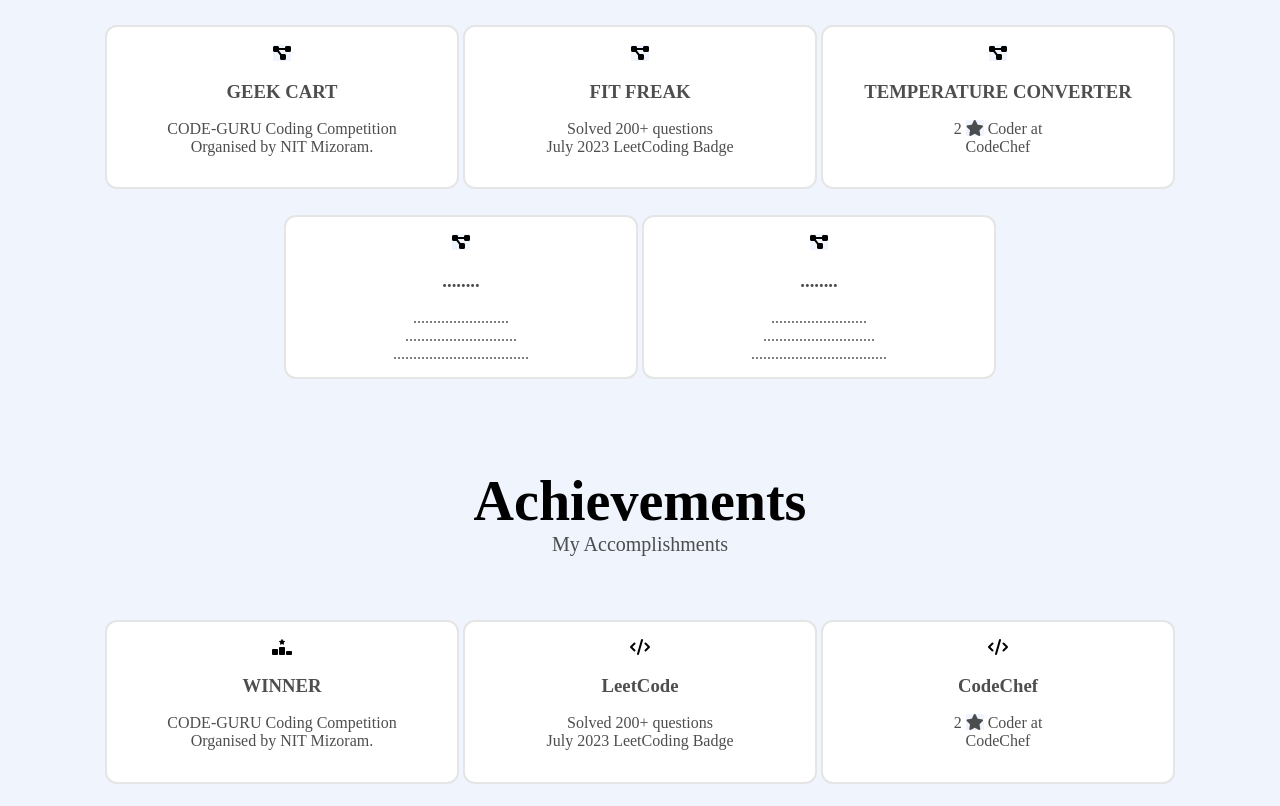
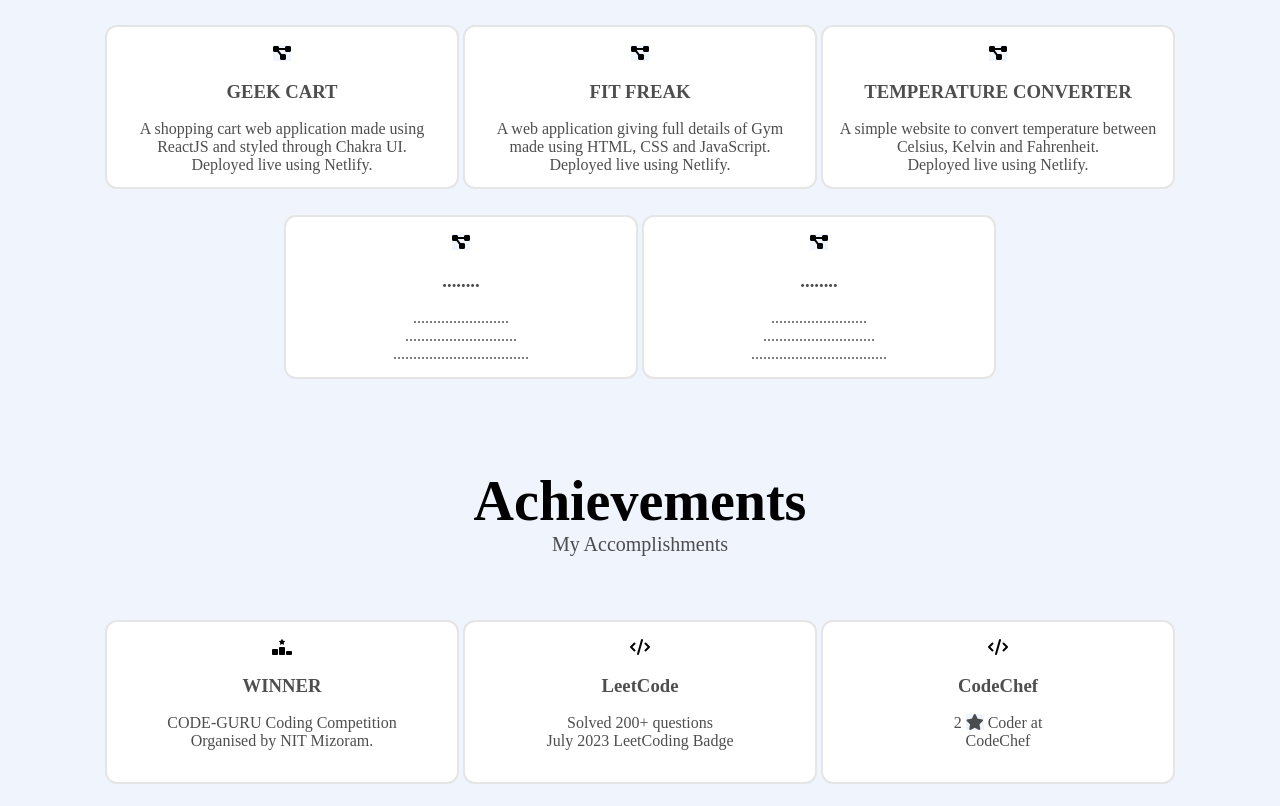
Before and after one commit to Shashvat-Rane/Portfolio, a plain HTML site: page index.html in a window 1280 px wide. Shown: the part 1680-2486 px from the top of the page. Drawn offline with Linux system fonts and the light colour scheme.

Commit message:
index.html

```diff
--- a/index.html
+++ b/index.html
@@ -90,22 +90,18 @@
                 <div class="about__box">
                     <i class="fa-solid fa-diagram-project icon"></i>
                     <h3 class="about__title ach_title"><a href="#projects">GEEK CART</a></h3>
-                    <span class="about__subtitle">CODE-GURU Coding Competition<br>Organised by NIT Mizoram.</span>
+                    <span class="about__subtitle">A shopping cart web application made using<br>ReactJS and styled through Chakra UI.<br>Deployed live using Netlify.</span>
                 </div>
 
                 <div class="about__box">
                     <i class="fa-solid fa-diagram-project icon"></i>
                     <h3 class="about__title ach_title"><a href="https://shashvat-fit-freak.netlify.app/" target="_blank">FIT FREAK</a></h3>
-                    <span class="about__subtitle">
-                        Solved 200+ questions<br>July 2023 LeetCoding Badge
-                    </span>
+                    <span class="about__subtitle">A web application giving full details of Gym<br>made using HTML, CSS and JavaScript.<br>Deployed live using Netlify.</span>
                 </div>
                 <div class="about__box">
                     <i class="fa-solid fa-diagram-project icon"></i>
                     <h3 class="about__title ach_title"><a href="https://shashvat-temperature-converter.netlify.app/" target="_blank">TEMPERATURE CONVERTER</a></h3>
-                    <span class="about__subtitle">
-                        2 <i class="fa-solid fa-star"></i> Coder at<br>CodeChef
-                    </span>
+                    <span class="about__subtitle">A simple website to convert temperature between Celsius, Kelvin and Fahrenheit.<br>Deployed live using Netlify.</span>
                 </div>
             </div>
 
```
